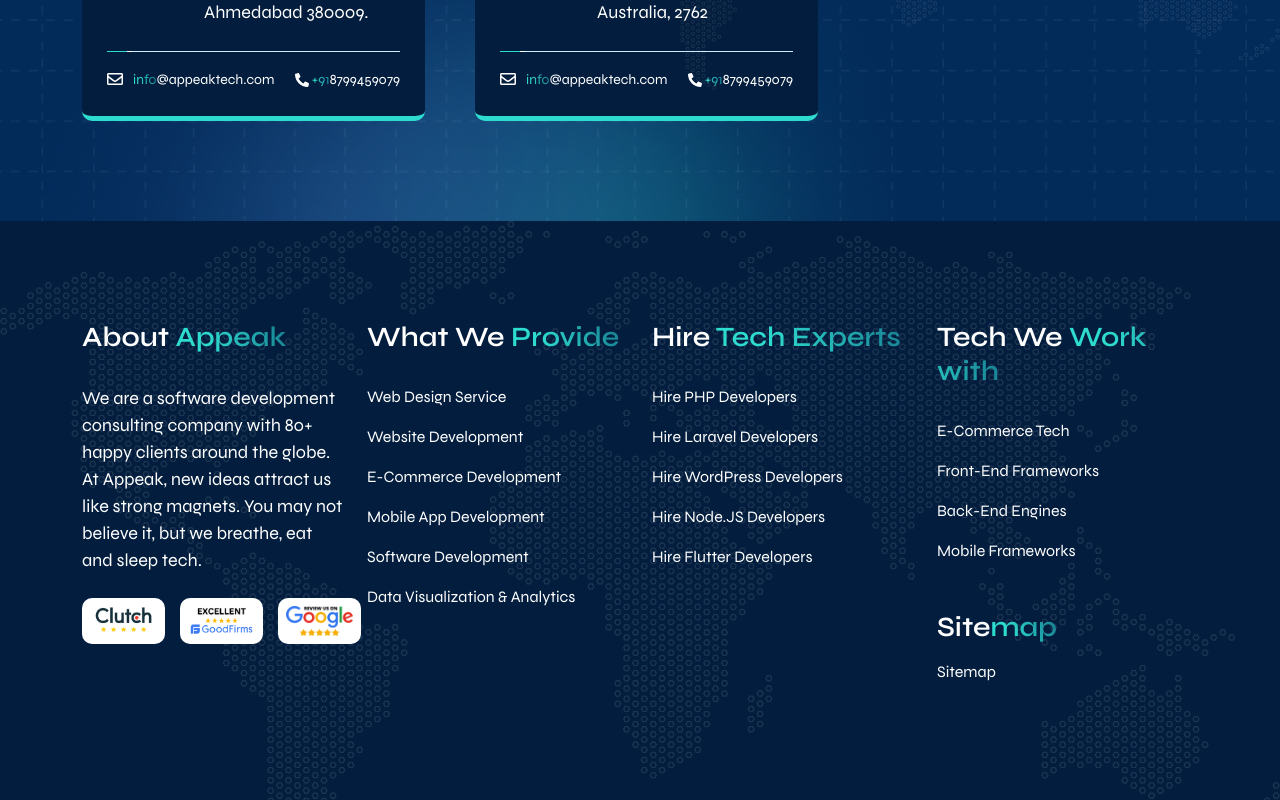
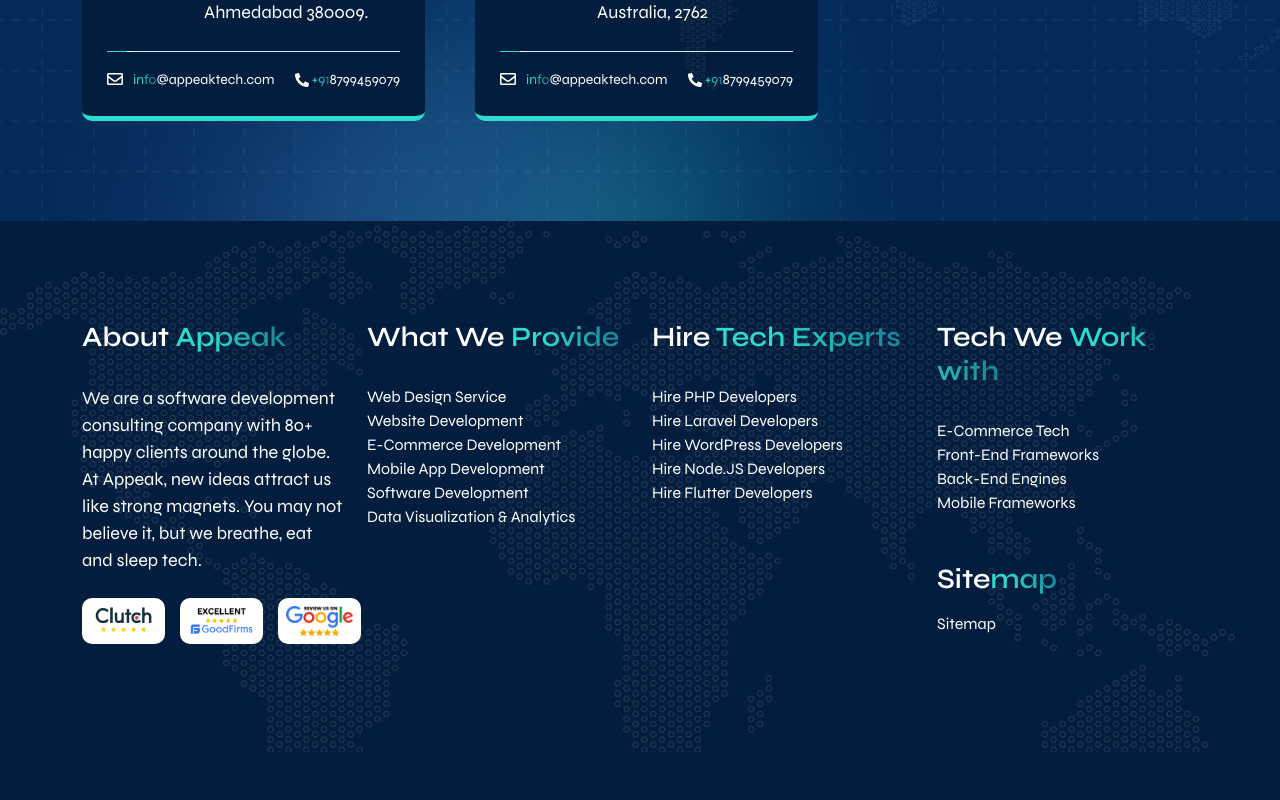
Before and after one commit to vrushabh702/appeaktech, a Next.js app: page / in a window 1280 px wide. Shown: the part 8339-9139 px from the top of the page. After the commit the page ends 9091 px from the top, so only its background shows below. Built offline with nearby package versions, Linux system fonts and the light colour scheme.

Commit message:
html change in footer

```diff
--- a/app/page.js
+++ b/app/page.js
@@ -2382,18 +2382,28 @@ export default function WelcomePage() {
                   <a href="https://www.appeaktech.com/services/web-design/">
                     Web Design Service
                   </a>
+                </li>
+                <li>
                   <a href="https://www.appeaktech.com/services/website-development/">
                     Website Development
                   </a>
+                </li>
+                <li>
                   <a href="https://appeaktech.com/services/e-commerce-development/">
                     E-Commerce Development
                   </a>
+                </li>
+                <li>
                   <a href="https://appeaktech.com/services/mobile-app-development/">
                     Mobile App Development
                   </a>
+                </li>
+                <li>
                   <a href="https://appeaktech.com/services/software-development/">
                     Software Development
                   </a>
+                </li>
+                <li>
                   <a href="https://www.appeaktech.com/services/data-visualization-analytics/">
                     Data Visualization & Analytics
                   </a>
@@ -2409,15 +2419,23 @@ export default function WelcomePage() {
                   <a href="https://www.appeaktech.com/hire-php-developers/">
                     Hire PHP Developers
                   </a>
+                </li>
+                <li>
                   <a href="https://www.appeaktech.com/hire-laravel-developers/">
                     Hire Laravel Developers
                   </a>
+                </li>
+                <li>
                   <a href="https://www.appeaktech.com/hire-wordpress-developers/">
                     Hire WordPress Developers
                   </a>
+                </li>
+                <li>
                   <a href="https://www.appeaktech.com/hire-flutter-developer/">
                     Hire Node.JS Developers
                   </a>
+                </li>
+                <li>
                   <a href="https://www.appeaktech.com/hire-flutter-developer/">
                     Hire Flutter Developers
                   </a>
@@ -2433,12 +2451,18 @@ export default function WelcomePage() {
                   <a href="https://appeaktech.com/technology/e-commerce-web/">
                     E-Commerce Tech
                   </a>
+                </li>
+                <li>
                   <a href="https://appeaktech.com/technology/front-end/">
                     Front-End Frameworks
                   </a>
+                </li>
+                <li>
                   <a href="https://appeaktech.com/technology/back-end/">
                     Back-End Engines
                   </a>
+                </li>
+                <li>
                   <a href="https://appeaktech.com/technology/mobile/">
                     Mobile Frameworks
                   </a>
--- a/app/styles/globals.css
+++ b/app/styles/globals.css
@@ -464,7 +464,7 @@ hr {
 .customFooterList a {
   color: white;
   text-decoration: none;
-  display: block;
+  display: inline-blockg;
   margin-bottom: 16px;
 }
 .customFooterList a:hover {
```
